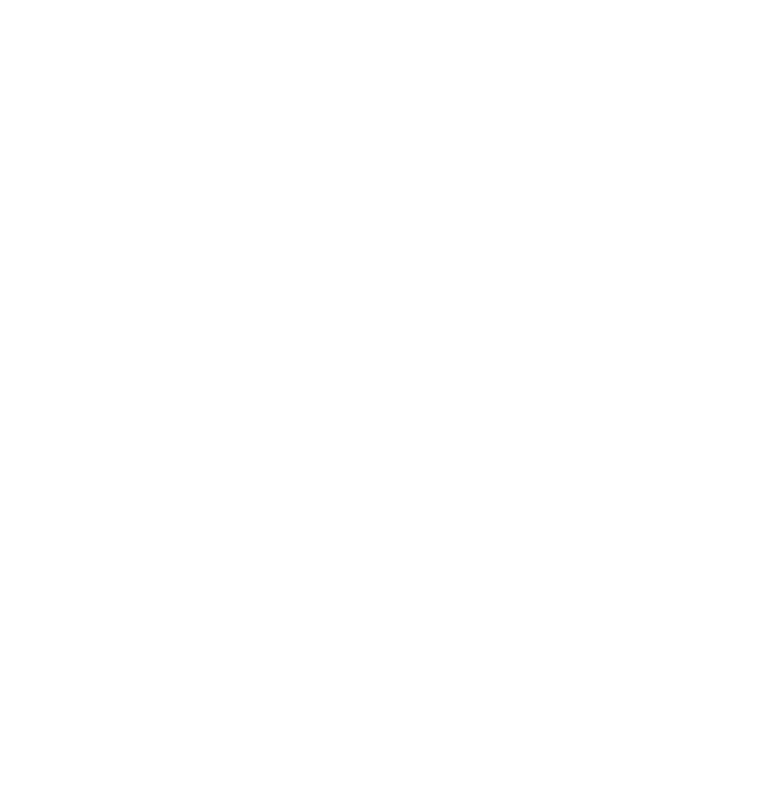
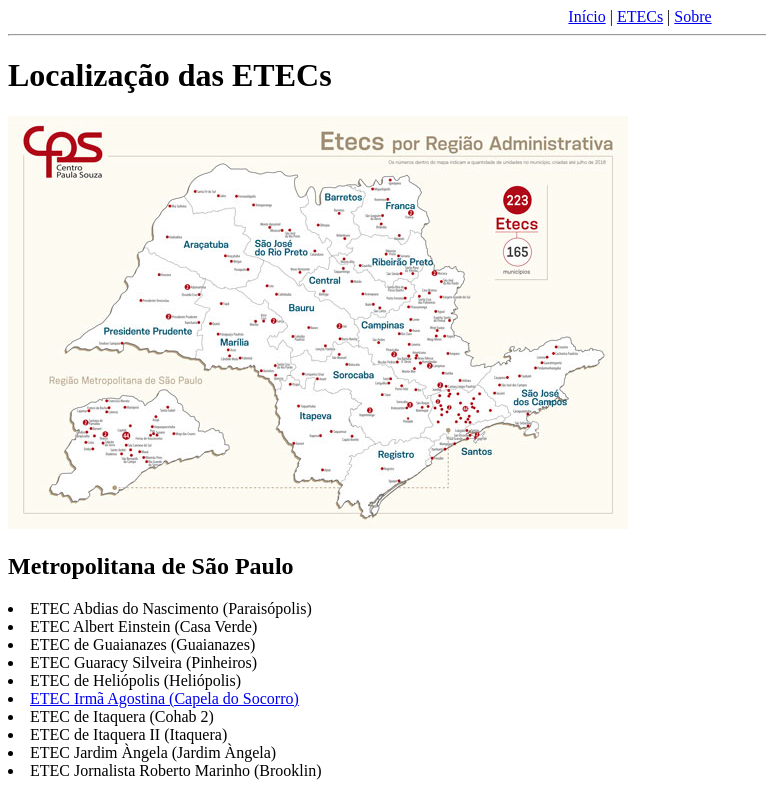
Before and after one commit to Simpp1e/etec_site, a plain HTML site: page etecs.html in a window 1280 px wide. Shown: the whole page, without its empty margins (0-766 px from the left). Drawn offline with Linux system fonts and the light colour scheme.

Commit message:
Arquivos modificados

```diff
--- a/etecs.html
+++ b/etecs.html
@@ -5,6 +5,28 @@
 	<title>ETECS</title>
 </head>
 <body>
-
+	<center>
+		<span>
+		<a href="index.html">Início</a>&nbsp;|
+		<a href="etecs.html">ETECs</a>&nbsp;|
+		<a href="sobre.html">Sobre</a>
+		<hr>
+	</span>
+</center>
+	<h1>Localização das ETECs</h1>
+	<img src="img/etecs.jpg">
+	<h2>Metropolitana de São Paulo</h2>
+	<ui>
+		<li>ETEC Abdias do Nascimento (Paraisópolis)</li>
+		<li>ETEC Albert Einstein (Casa Verde)</li>
+		<li>ETEC de Guaianazes (Guaianazes)</li>
+		<li>ETEC Guaracy Silveira (Pinheiros)</li>
+		<li>ETEC de Heliópolis (Heliópolis)</li>
+		<li><a href="http://etecia.com.br/portaletecia/2/">ETEC Irmã Agostina (Capela do Socorro)</a></li>
+		<li>ETEC de Itaquera (Cohab 2)</li>
+		<li>ETEC de Itaquera II (Itaquera)</li>
+		<li>ETEC Jardim Àngela (Jardim Àngela) </li>
+		<li>ETEC Jornalista Roberto Marinho (Brooklin)</li>
+	</ui>
 </body>
 </html>
```
Also changed, not shown: index.html (+1 -2 lines), sobre.html (+8 -0 lines).
